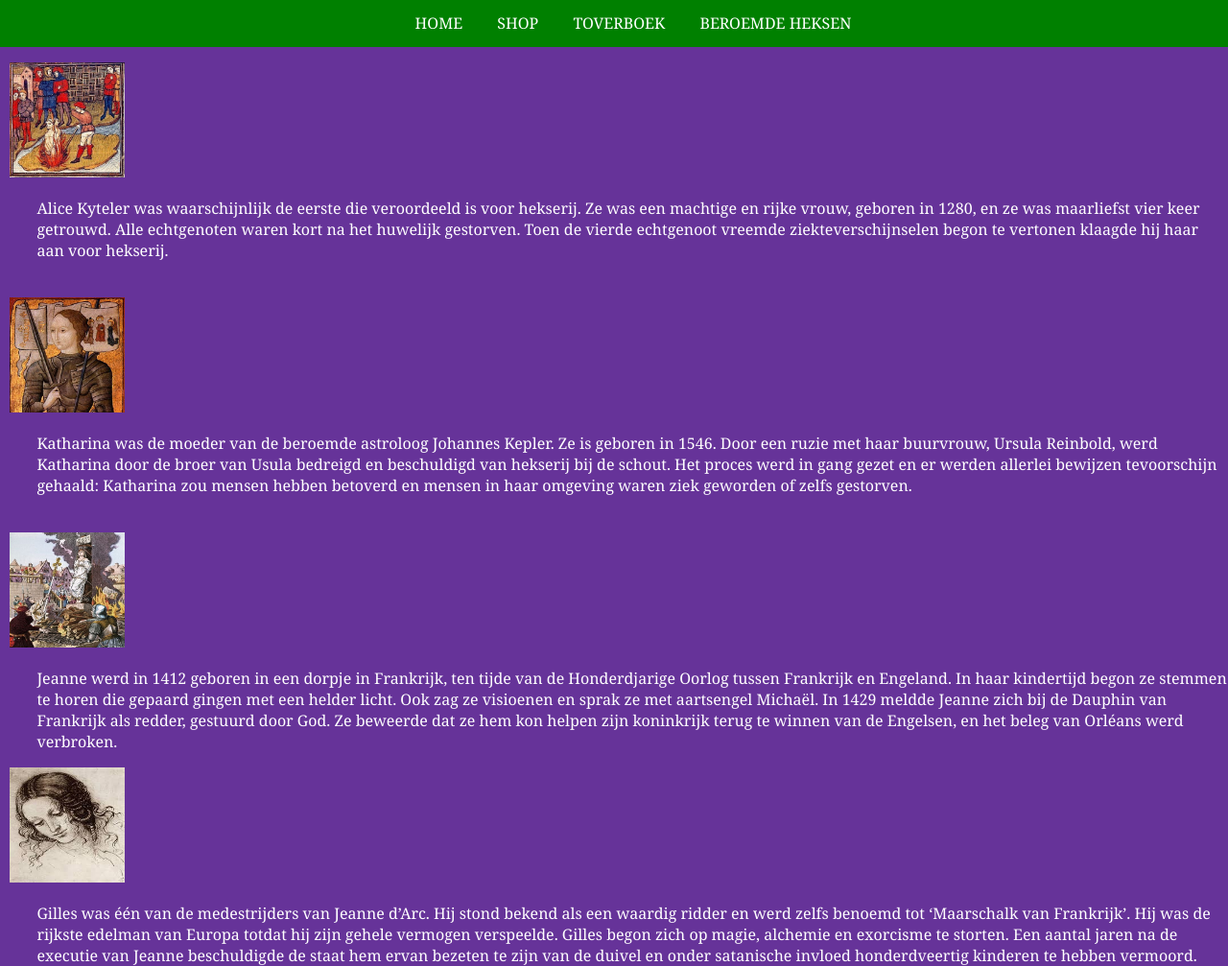
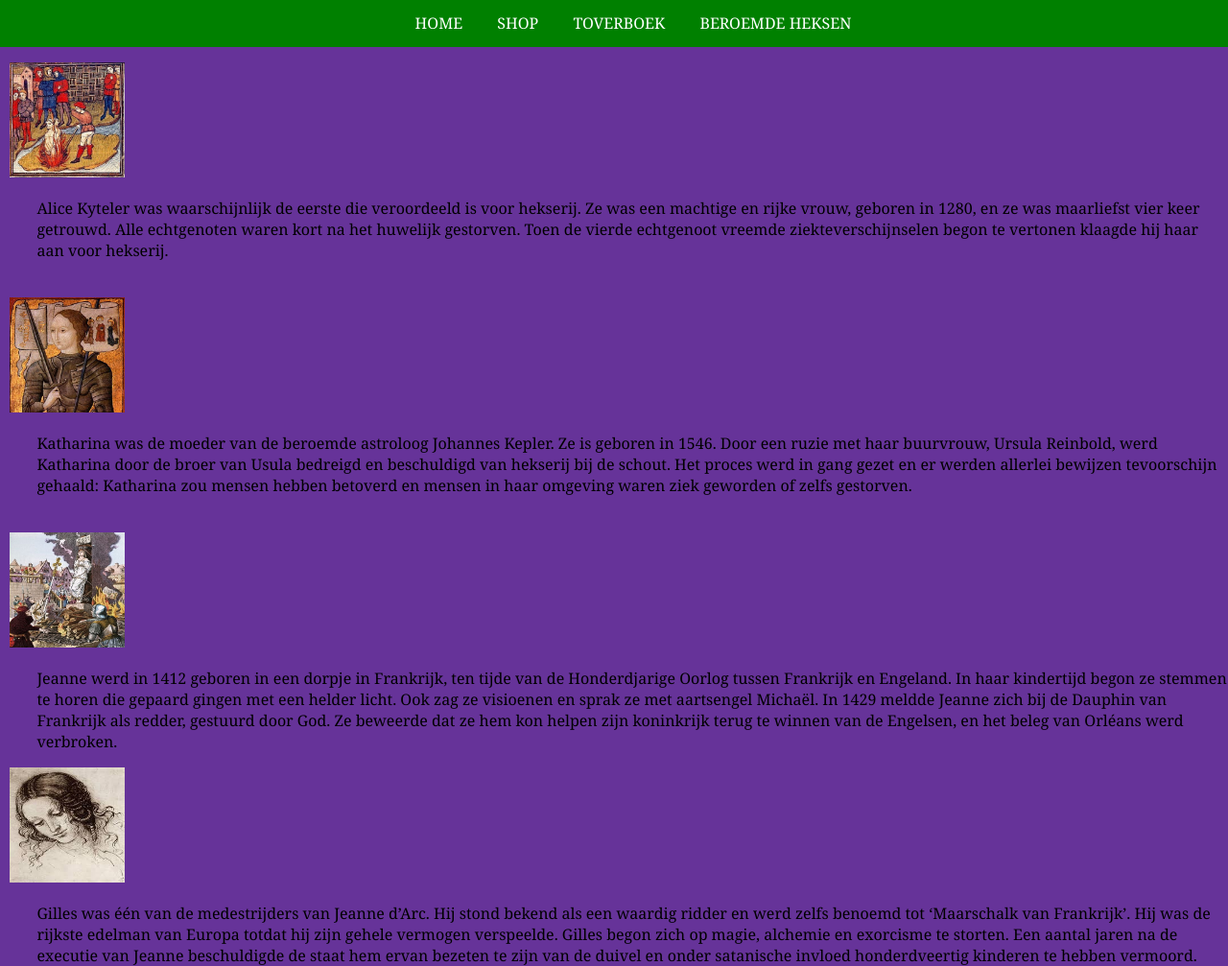
Before and after one commit to Patrickstek121/DeVliegendeBezem, a PHP site: page /heksen.php in a window 1280 px wide. Shown: the part 136-1143 px from the top of the page at 96% size. Run offline with PHP 8.4, Linux system fonts and the light colour scheme.

Commit message:
Update heksen.css

```diff
--- a/css/heksen.css
+++ b/css/heksen.css
@@ -68,22 +68,17 @@ img {
 }
 
 .tekst1 {
-    color: white;
     margin-left: 3%;
-
 }
 
 .tekst2 {
-    color: white;
     margin-left: 3%;
 }
 
 .tekst3 {
-    color: white;
     margin-left: 3%;
 }
 
 .tekst4 {
-    color: white;
     margin-left: 3%;
 }
```
